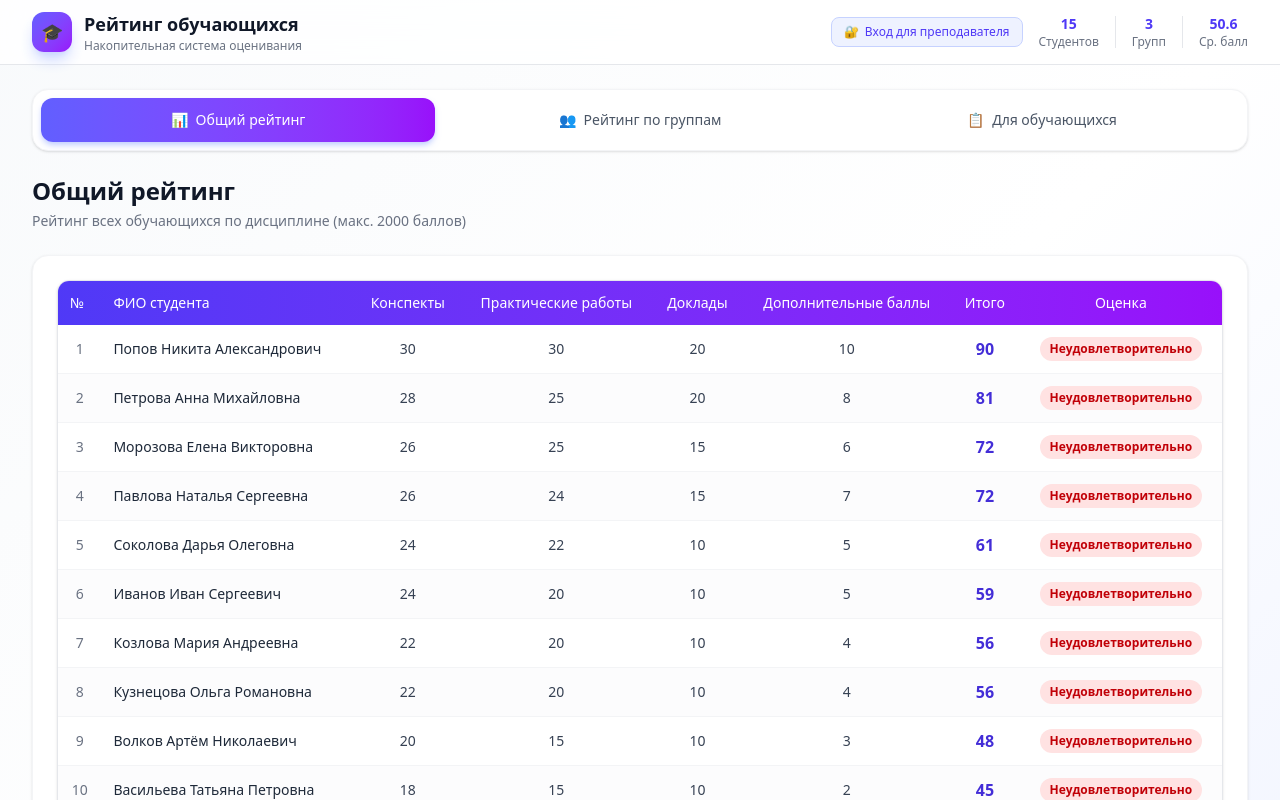
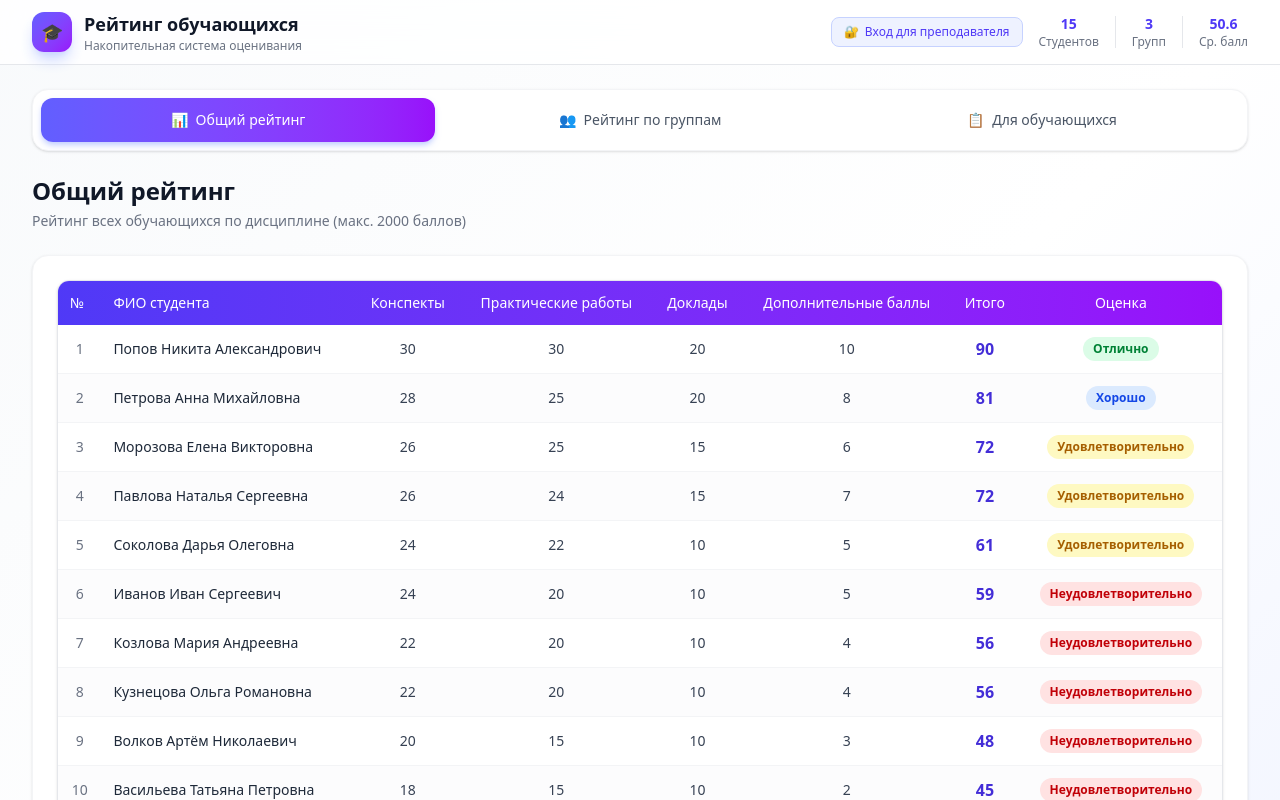
Before and after one commit to su27azarov-max/ITvUD, a React (Vite) app: page / in a window 1280 px wide. Shown: the top 800 px of the page. Built offline with nearby package versions, Linux system fonts and the light colour scheme.

Commit message:
task snapshot db75e97c-0f62-4b03-a737-5d9f2d745148

```diff
--- a/src/App.tsx
+++ b/src/App.tsx
@@ -519,8 +519,8 @@ function TeacherInstructions() {
           Это позволяет гибко определять значимость каждого вида работы.
         </p>
         <p className="text-sm text-gray-600">
-          Итоговая оценка рассчитывается в процентах от суммы весов:
-          Отлично ≥90%, Хорошо 75-89%, Удовлетворительно 60-74%, Неудовлетворительно &lt;60%.
+          Итоговая оценка рассчитывается по фиксированной шкале:
+          Отлично ≥90 баллов, Хорошо 75-89 баллов, Удовлетворительно 60-74 баллов, Неудовлетворительно &lt;60 баллов.
         </p>
       </div>
     </div>
--- a/src/components/RatingTable.tsx
+++ b/src/components/RatingTable.tsx
@@ -64,8 +64,8 @@ export default function RatingTable({ students, categories, title, onEditStudent
                     <span className="font-bold text-indigo-700 text-base">{total}</span>
                   </td>
                   <td className="px-3 py-3 text-center">
-                    <span className={`inline-block px-2.5 py-1 rounded-full text-xs font-semibold ${getGradeColor(total, studentMaxTotal)}`}>
-                      {getGrade(total, studentMaxTotal)}
+                    <span className={`inline-block px-2.5 py-1 rounded-full text-xs font-semibold ${getGradeColor(total)}`}>
+                      {getGrade(total)}
                     </span>
                   </td>
                   {onEditStudent && (
--- a/src/components/StudentInstructions.tsx
+++ b/src/components/StudentInstructions.tsx
@@ -101,27 +101,27 @@ export default function StudentInstructions({ categories }: StudentInstructionsP
           Итоговые оценки
         </h3>
         <p className="text-sm text-gray-500 mb-4">
-          Оценка определяется как процент от максимального количества баллов ({maxTotal})
+          Оценка определяется на основе итогового количества баллов по фиксированной шкале
         </p>
         <div className="space-y-3">
           <div className="flex items-center gap-4 p-3 bg-green-50 rounded-xl border border-green-100">
-            <span className="w-20 text-center font-bold text-green-700 text-lg">≥90%</span>
-            <span className="text-sm text-gray-600">от максимума</span>
+            <span className="w-20 text-center font-bold text-green-700 text-lg">≥90</span>
+            <span className="text-sm text-gray-600">баллов</span>
             <span className="ml-auto px-4 py-1.5 bg-green-100 text-green-700 rounded-full font-bold text-sm">Отлично (5)</span>
           </div>
           <div className="flex items-center gap-4 p-3 bg-blue-50 rounded-xl border border-blue-100">
-            <span className="w-20 text-center font-bold text-blue-700 text-lg">75–89%</span>
-            <span className="text-sm text-gray-600">от максимума</span>
+            <span className="w-20 text-center font-bold text-blue-700 text-lg">75–89</span>
+            <span className="text-sm text-gray-600">баллов</span>
             <span className="ml-auto px-4 py-1.5 bg-blue-100 text-blue-700 rounded-full font-bold text-sm">Хорошо (4)</span>
           </div>
           <div className="flex items-center gap-4 p-3 bg-yellow-50 rounded-xl border border-yellow-100">
-            <span className="w-20 text-center font-bold text-yellow-700 text-lg">60–74%</span>
-            <span className="text-sm text-gray-600">от максимума</span>
+            <span className="w-20 text-center font-bold text-yellow-700 text-lg">60–74</span>
+            <span className="text-sm text-gray-600">баллов</span>
             <span className="ml-auto px-4 py-1.5 bg-yellow-100 text-yellow-700 rounded-full font-bold text-sm">Удовлетворительно (3)</span>
           </div>
           <div className="flex items-center gap-4 p-3 bg-red-50 rounded-xl border border-red-100">
-            <span className="w-20 text-center font-bold text-red-700 text-lg">&lt; 60%</span>
-            <span className="text-sm text-gray-600">от максимума</span>
+            <span className="w-20 text-center font-bold text-red-700 text-lg">&lt; 60</span>
+            <span className="text-sm text-gray-600">баллов</span>
             <span className="ml-auto px-4 py-1.5 bg-red-100 text-red-700 rounded-full font-bold text-sm">Неудовлетворительно (2)</span>
           </div>
         </div>
--- a/src/data/students.ts
+++ b/src/data/students.ts
@@ -88,20 +88,19 @@ export function calculateMaxTotal(categories: CategoryConfig[], student?: Studen
   return categories.reduce((sum, c) => sum + (c.maxTotal > 0 ? c.maxTotal : 0), 0);
 }
 
-export function getGrade(total: number, maxTotal: number): string {
-  // Шкала в процентах от максимума
-  const pct = (total / maxTotal) * 100;
-  if (pct >= 90) return 'Отлично';
-  if (pct >= 75) return 'Хорошо';
-  if (pct >= 60) return 'Удовлетворительно';
+export function getGrade(total: number): string {
+  // Фиксированная абсолютная шкала (не зависит от установленных максимумов)
+  if (total >= 90) return 'Отлично';
+  if (total >= 75) return 'Хорошо';
+  if (total >= 60) return 'Удовлетворительно';
   return 'Неудовлетворительно';
 }
 
-export function getGradeColor(total: number, maxTotal: number): string {
-  const pct = (total / maxTotal) * 100;
-  if (pct >= 90) return 'text-green-700 bg-green-100';
-  if (pct >= 75) return 'text-blue-700 bg-blue-100';
-  if (pct >= 60) return 'text-yellow-700 bg-yellow-100';
+export function getGradeColor(total: number): string {
+  // Фиксированная абсолютная шкала
+  if (total >= 90) return 'text-green-700 bg-green-100';
+  if (total >= 75) return 'text-blue-700 bg-blue-100';
+  if (total >= 60) return 'text-yellow-700 bg-yellow-100';
   return 'text-red-700 bg-red-100';
 }
 
```
Also changed, not shown: 1 other file (tests, documents, lock files or other folders).
